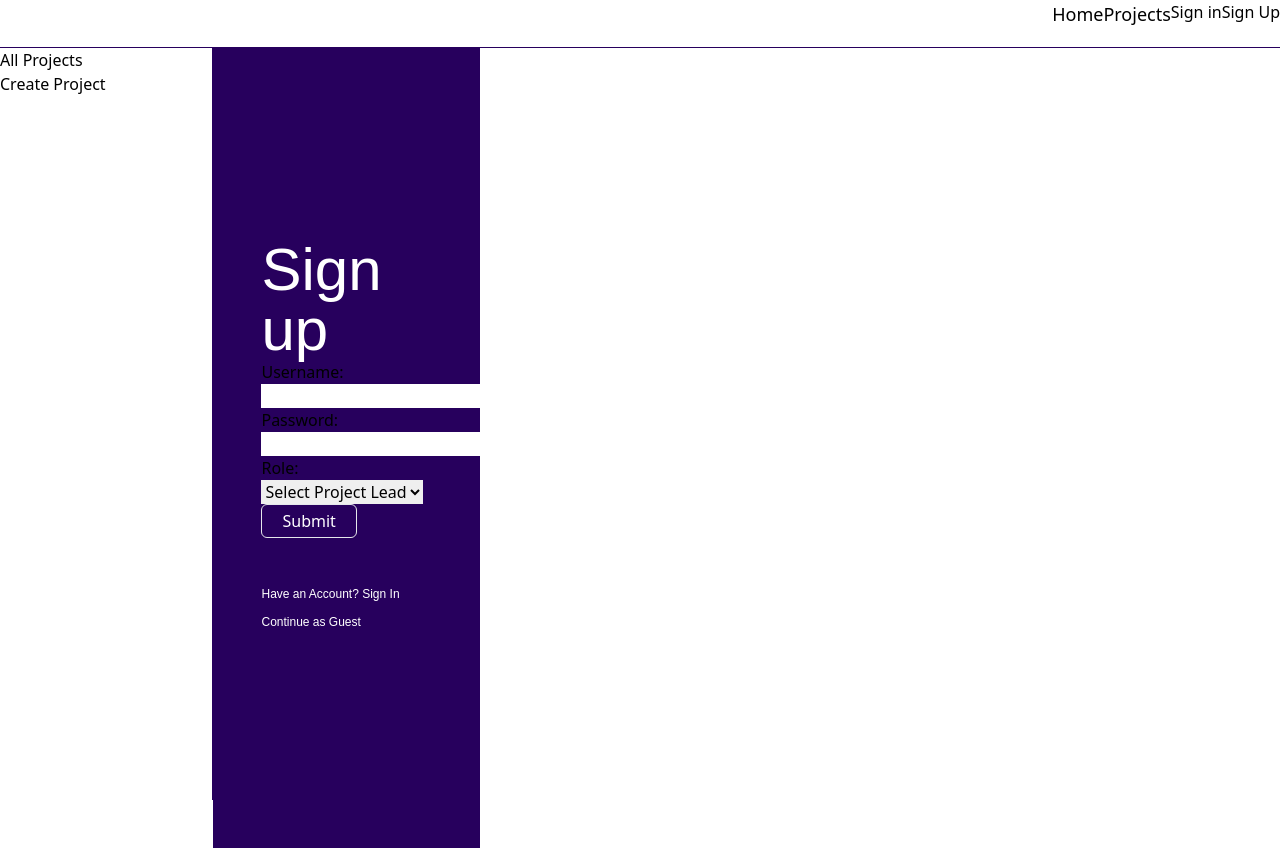
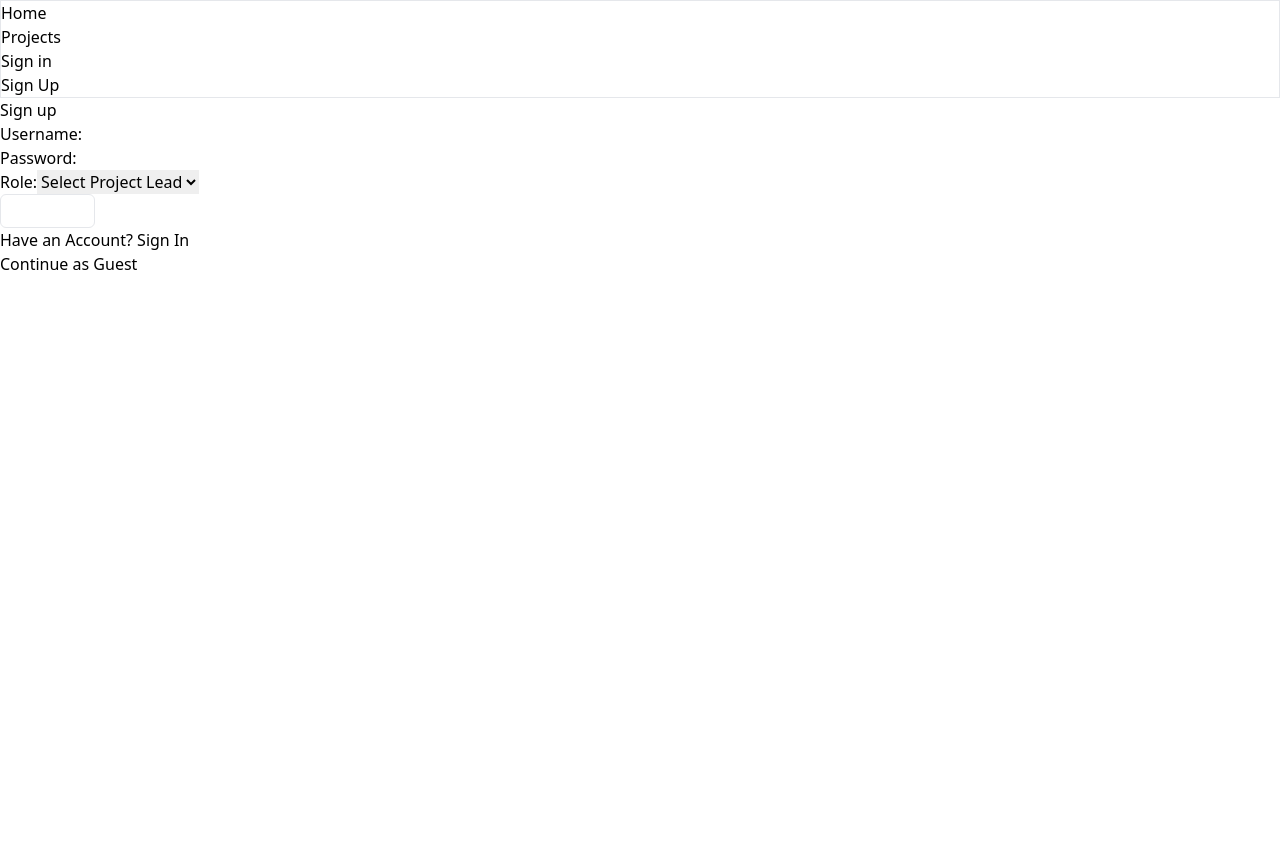
Before and after one commit to aaronlmjohnson/issue-tracker, a React (Create React App) app in the folder client/: page /sign-up in a window 1280 px wide. After the commit the page ends 800 px from the top, so only its background shows below. Built offline with nearby package versions, Linux system fonts and the light colour scheme.

Commit message:
removed current styling from all pages

```diff
--- a/client/src/App.tsx
+++ b/client/src/App.tsx
@@ -12,8 +12,7 @@ function App() {
     <div className="App ">
       <Navbar />
       <BrowserRouter>
-        <div className="pages flex ">
-          <Sidebar links={[{name:"All Projects", url:"/projects"}, {name: "Create Project", url:"/projects/create"}]}/>
+        <div className="">
           <Routes>
               <Route
                 path="/"
--- a/client/src/components/Navbar.tsx
+++ b/client/src/components/Navbar.tsx
@@ -5,9 +5,9 @@ const Navbar = ()=>{
     const { user } = useAuthContext();
     const { logout } = useLogout();
     return(
-        <nav className="nav-bar h-navbar border border-primary border-r-0 border-l-0 border-t-0 flex justify-end">
-            <p className="text-lg"><a href="/">Home</a></p>
-            <p className="text-lg"><a href="/projects">Projects</a></p>
+        <nav className="border 1-">
+            <p className=""><a href="/">Home</a></p>
+            <p className=""><a href="/projects">Projects</a></p>
             {user ? <p>Logged in As: {user.user.username}</p> : <></>}
             {user && <button onClick={logout}>Log out</button>}
             {!user && <p><a href="/login">Sign in</a></p>}
--- a/client/src/pages/Dashboard.tsx
+++ b/client/src/pages/Dashboard.tsx
@@ -2,7 +2,7 @@ const Dashboard = ()=>{
 
     return (
         <div className="dashboard ">
-                <div className="auth-status text-sm flex gap-x-2">
+                <div className="">
 
                 </div>
             <h1 className="text-3xl font-bold underline">Dashboard</h1>
--- a/client/src/pages/Login.tsx
+++ b/client/src/pages/Login.tsx
@@ -2,7 +2,7 @@ import LoginForm from "../components/LoginForm";
 
 const Login = ()=>{
     return (
-        <div className="login-form-container text-3xl font-bold underline">
+        <div className="login-form-container">
             <h1 >Login</h1>
             <LoginForm />
         </div>
--- a/client/src/pages/SignUp.tsx
+++ b/client/src/pages/SignUp.tsx
@@ -4,13 +4,13 @@ import LoginForm from "../components/LoginForm";
 const displaySignup = ()=>{
     return (
         <>
-            <h1 className ="signup-form-header font-primary text-white xl:text-6xl lg:text-5xl">
+            <h1 className ="signup-form-header">
                 Sign up
             </h1>
             <SignUpForm />
-            <div className="auth-links mt-12">
-                <p className="text-white font-secondary text-xs">Have an Account? <a href="/login">Sign In</a></p>
-                <p className="text-white font-secondary text-xs mt-3"><a href="/guest-login">Continue as Guest</a></p>
+            <div className="auth-links">
+                <p className="">Have an Account? <a href="/login">Sign In</a></p>
+                <p className=""><a href="/guest-login">Continue as Guest</a></p>
             </div>
         </>
     );
@@ -19,13 +19,13 @@ const displaySignup = ()=>{
 const displayLogin = ()=>{
     return (
         <>
-            <h1 className ="signup-form-header font-primary text-white xl:text-6xl lg:text-5xl">
+            <h1 className ="signup-form-header ">
                 Log in
             </h1>
             <LoginForm />
-            <div className="auth-links mt-12">
-                <p className="text-white font-secondary text-xs">Have an Account? <a href="/sign-up">Sign up</a></p>
-                <p className="text-white font-secondary text-xs mt-3"><a href="/guest-login">Continue as Guest</a></p>
+            <div className="auth-links">
+                <p className="">Have an Account? <a href="/sign-up">Sign up</a></p>
+                <p className=""><a href="/guest-login">Continue as Guest</a></p>
             </div>
         </>
     );
@@ -33,8 +33,8 @@ const displayLogin = ()=>{
 
 const SignUp = (props: any)=>{
     return (
-        <div className="sign-up-form-container h-screen w-screen ">
-            <div className="signup-form-container w-1/4 h-screen bg-primary px-12 py-48">
+        <div className="sign-up-form-container">
+            <div className="signup-form-container">
                 {props.page === "signup" && displaySignup()}
                 {props.page === "login" && displayLogin()}
             </div>
```
